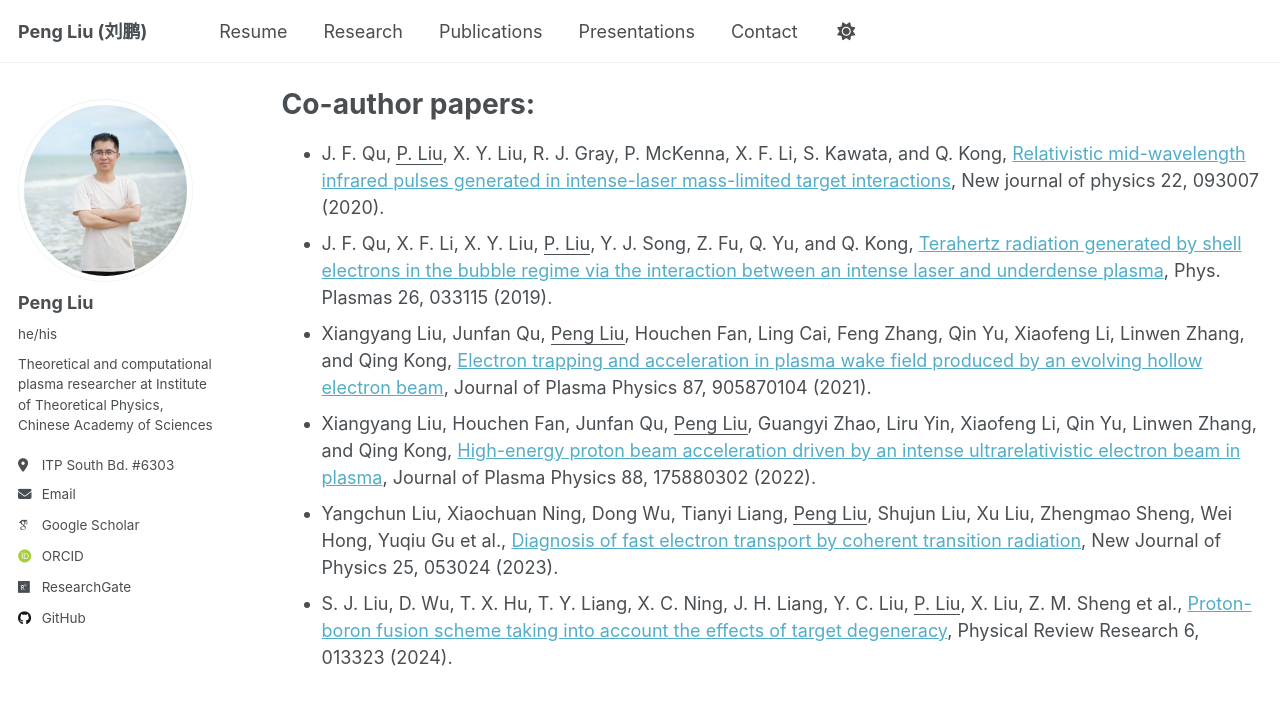
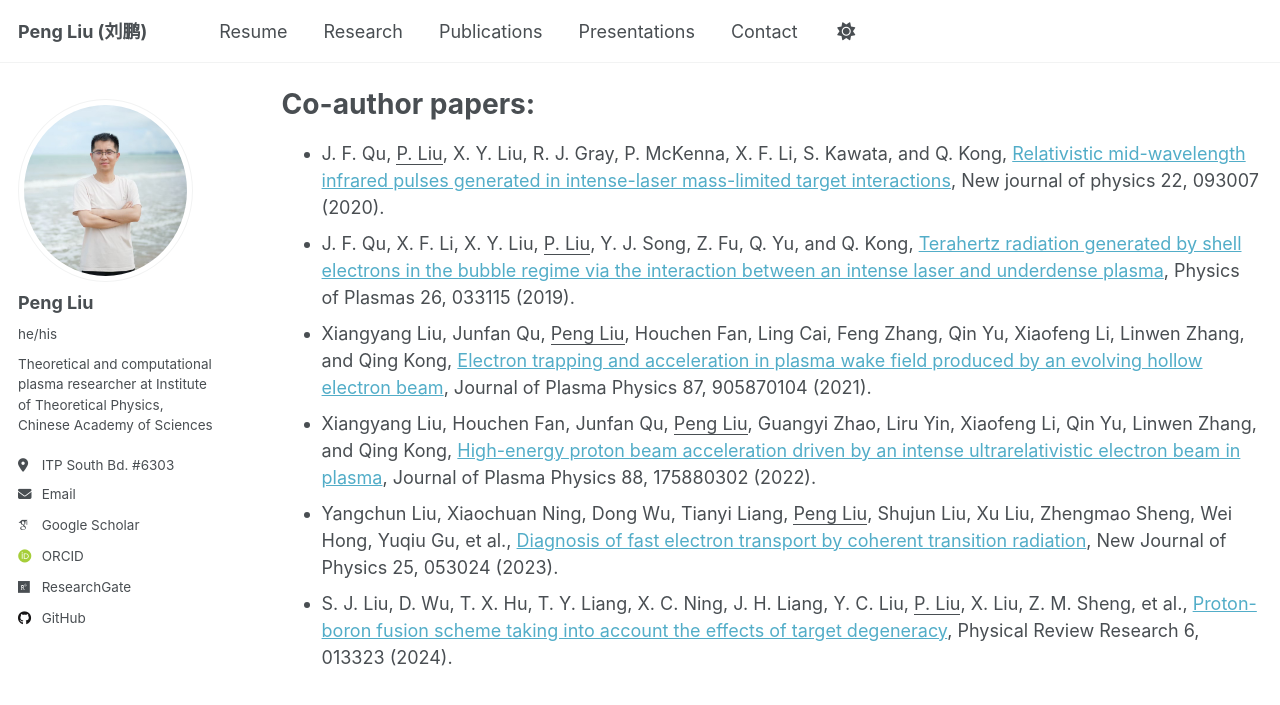
Before and after one commit to pliulfcuigithub/pliulfcuigithub.github.io, a Jekyll site: the page built from _pages/publications.md, in a window 1280 px wide and 900 px high, scrolled down 599 px. Shown: the top 705 px of the window. Built offline with Jekyll 4.4.1, drawn with Linux system fonts in a browser that asks for light colours; some web fonts are replaced.

Commit message:
Update publications.md

```diff
--- a/_pages/publications.md
+++ b/_pages/publications.md
@@ -25,11 +25,11 @@ First-author/Corresponding-author(#) papers:
 Co-author papers:
 ======
 * J. F. Qu, <u>P. Liu</u>, X. Y. Liu, R. J. Gray, P. McKenna, X. F. Li, S. Kawata, and Q. Kong, [Relativistic mid-wavelength infrared pulses generated in intense-laser mass-limited target interactions](https://iopscience.iop.org/article/10.1088/1367-2630/abaab0), New journal of physics 22, 093007 (2020).
-* J. F. Qu, X. F. Li, X. Y. Liu, <u>P. Liu</u>, Y. J. Song, Z. Fu, Q. Yu, and Q. Kong, [Terahertz radiation generated by shell electrons in the bubble regime via the interaction between an intense laser and underdense plasma](https://pubs.aip.org/aip/pop/article-abstract/26/3/033115/699494/Terahertz-radiation-generated-by-shell-electrons?redirectedFrom=fulltext), Phys. Plasmas 26, 033115 (2019).
+* J. F. Qu, X. F. Li, X. Y. Liu, <u>P. Liu</u>, Y. J. Song, Z. Fu, Q. Yu, and Q. Kong, [Terahertz radiation generated by shell electrons in the bubble regime via the interaction between an intense laser and underdense plasma](https://pubs.aip.org/aip/pop/article-abstract/26/3/033115/699494/Terahertz-radiation-generated-by-shell-electrons?redirectedFrom=fulltext), Physics of Plasmas 26, 033115 (2019).
 * Xiangyang Liu, Junfan Qu, <u>Peng Liu</u>, Houchen Fan, Ling Cai, Feng Zhang, Qin Yu, Xiaofeng Li, Linwen Zhang, and Qing Kong, [Electron trapping and acceleration in plasma wake field produced by an evolving hollow electron beam](http://dx.doi.org/10.1017/s0022377820001555), Journal of Plasma Physics 87, 905870104 (2021).
 * Xiangyang Liu, Houchen Fan, Junfan Qu, <u>Peng Liu</u>, Guangyi Zhao, Liru Yin, Xiaofeng Li, Qin Yu, Linwen Zhang, and Qing Kong, [High-energy proton beam acceleration driven by an intense ultrarelativistic electron beam in plasma](http://dx.doi.org/10.1017/s0022377822000447), Journal of Plasma Physics 88, 175880302 (2022).
-* Yangchun Liu, Xiaochuan Ning, Dong Wu, Tianyi Liang, <u>Peng Liu</u>, Shujun Liu, Xu Liu, Zhengmao Sheng, Wei Hong, Yuqiu Gu et al., [Diagnosis of fast electron transport by coherent transition radiation](https://doi.org/10.1088/1367-2630/acd4de), New Journal of Physics 25, 053024 (2023).
-* S. J. Liu, D. Wu, T. X. Hu, T. Y. Liang, X. C. Ning, J. H. Liang, Y. C. Liu, <u>P. Liu</u>, X. Liu, Z. M. Sheng et al., [Proton-boron fusion scheme taking into account the effects of target degeneracy](https://doi.org/10.1103/PhysRevResearch.6.013323), Physical Review Research 6, 013323 (2024).
+* Yangchun Liu, Xiaochuan Ning, Dong Wu, Tianyi Liang, <u>Peng Liu</u>, Shujun Liu, Xu Liu, Zhengmao Sheng, Wei Hong, Yuqiu Gu, et al., [Diagnosis of fast electron transport by coherent transition radiation](https://doi.org/10.1088/1367-2630/acd4de), New Journal of Physics 25, 053024 (2023).
+* S. J. Liu, D. Wu, T. X. Hu, T. Y. Liang, X. C. Ning, J. H. Liang, Y. C. Liu, <u>P. Liu</u>, X. Liu, Z. M. Sheng, et al., [Proton-boron fusion scheme taking into account the effects of target degeneracy](https://doi.org/10.1103/PhysRevResearch.6.013323), Physical Review Research 6, 013323 (2024).
 
 [//]: <> Preprints
 [//]: <> ======
```
